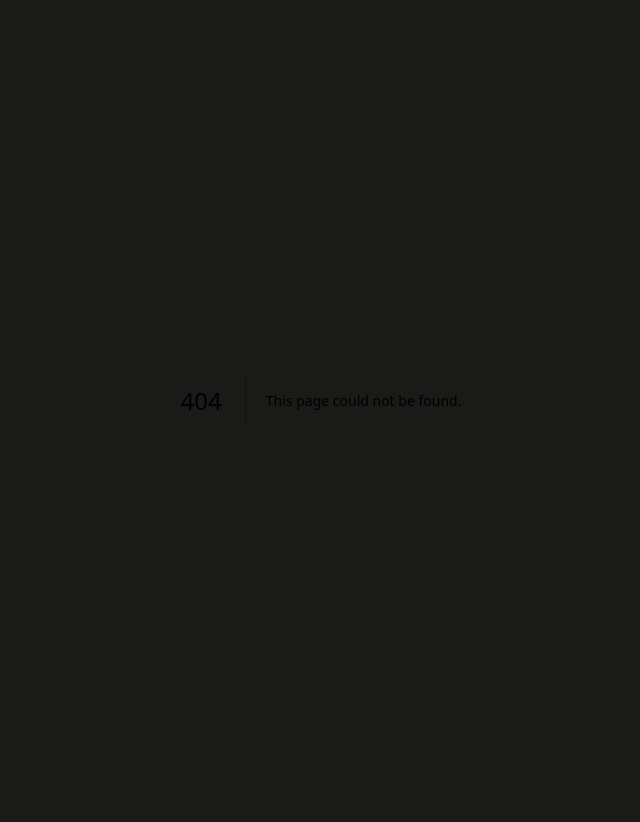
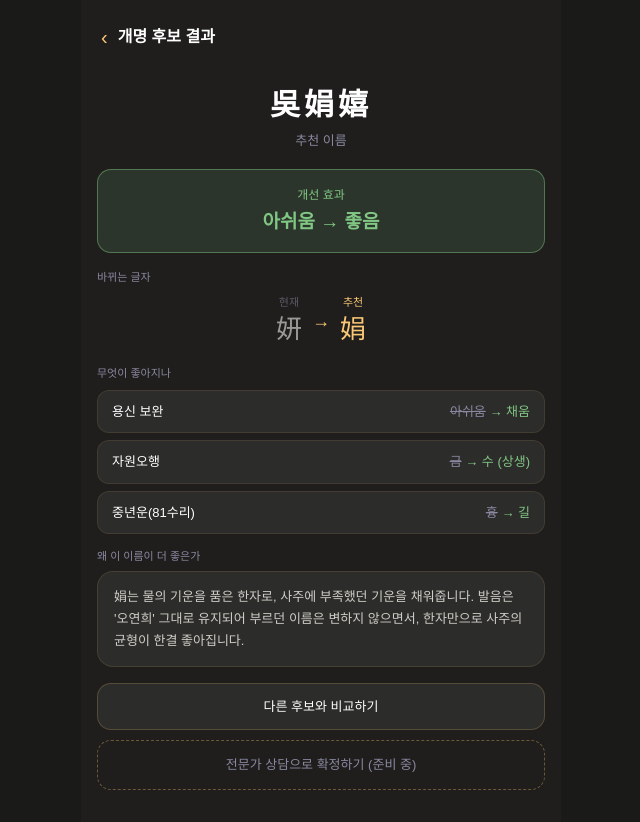
Before and after one commit to lysh0112-cpu/myjae, a Next.js app: page /manseryeok/naming/rename/result in a window 1280 px wide. Before the commit this address had no page. Shown: the whole page, without its empty margins (319-959 px from the left). Before the commit the page ends 800 px from the top, so only its background shows below. Built offline with nearby package versions, Linux system fonts and the light colour scheme.

Commit message:
Create page.tsx

```diff
--- /dev/null
+++ b/app/manseryeok/naming/rename/result/page.tsx
@@ -0,0 +1,83 @@
+'use client'
+import { useRouter, useSearchParams } from 'next/navigation'
+import { Suspense } from 'react'
+
+const GOLD = '#FAC775'
+const CARD = '#2C2C2A'
+const SUB = '#8a88a0'
+const GREEN = '#81c784'
+
+function ResultInner() {
+  const router = useRouter()
+  const sp = useSearchParams()
+  const hanja = sp.get('hanja') || '娟'
+  const resultName = '吳' + hanja + '嬉'
+
+  const compare = [
+    ['용신 보완', '아쉬움', '채움'],
+    ['자원오행', '금', '수 (상생)'],
+    ['중년운(81수리)', '흉', '길'],
+  ]
+
+  return (
+    <main style={{ minHeight: '100vh', background: '#1f1e1c', maxWidth: 480, margin: '0 auto', padding: '8px 16px 32px' }}>
+      <div style={{ display: 'flex', alignItems: 'center', gap: 10, padding: '14px 4px 16px' }}>
+        <button onClick={() => router.push('/manseryeok/naming')} style={{ background: 'none', border: 'none', color: GOLD, fontSize: 20, cursor: 'pointer' }}>{'\u2039'}</button>
+        <span style={{ fontSize: 16, fontWeight: 700, color: '#fff' }}>개명 후보 결과</span>
+      </div>
+
+      <div style={{ textAlign: 'center', margin: '14px 0 18px' }}>
+        <div style={{ fontSize: 30, fontWeight: 700, color: '#fff', letterSpacing: 4 }}>{resultName}</div>
+        <div style={{ fontSize: 13, color: SUB, marginTop: 4 }}>추천 이름</div>
+      </div>
+
+      <div style={{ background: 'rgba(129,199,132,0.14)', border: '1px solid rgba(129,199,132,0.45)', borderRadius: 14, padding: 16, textAlign: 'center', marginBottom: 16 }}>
+        <div style={{ fontSize: 12, color: GREEN, marginBottom: 4 }}>개선 효과</div>
+        <div style={{ fontSize: 19, fontWeight: 700, color: GREEN }}>아쉬움 {'\u2192'} 좋음</div>
+      </div>
+
+      <div style={{ fontSize: 11, color: SUB, margin: '0 0 8px' }}>바뀌는 글자</div>
+      <div style={{ display: 'flex', gap: 10, alignItems: 'center', justifyContent: 'center', marginBottom: 16 }}>
+        <div style={{ textAlign: 'center', opacity: 0.55 }}>
+          <div style={{ fontSize: 11, color: SUB }}>현재</div>
+          <div style={{ fontSize: 26, color: '#fff' }}>妍</div>
+        </div>
+        <span style={{ color: GOLD, fontSize: 18 }}>{'\u2192'}</span>
+        <div style={{ textAlign: 'center' }}>
+          <div style={{ fontSize: 11, color: GOLD }}>추천</div>
+          <div style={{ fontSize: 26, color: GOLD }}>{hanja}</div>
+        </div>
+      </div>
+
+      <div style={{ fontSize: 11, color: SUB, margin: '0 0 8px' }}>무엇이 좋아지나</div>
+      {compare.map(([k, b, a]) => (
+        <div key={k} style={{ display: 'flex', justifyContent: 'space-between', padding: '11px 14px', background: CARD, border: '1px solid rgba(250,199,117,0.1)', borderRadius: 12, marginBottom: 7, fontSize: 13, color: '#fff' }}>
+          <span>{k}</span>
+          <span><span style={{ color: SUB, textDecoration: 'line-through' }}>{b}</span> <span style={{ color: GREEN }}>{'\u2192'} {a}</span></span>
+        </div>
+      ))}
+
+      <div style={{ fontSize: 11, color: SUB, margin: '14px 0 6px' }}>왜 이 이름이 더 좋은가</div>
+      <div style={{ background: CARD, border: '1px solid rgba(250,199,117,0.12)', borderRadius: 16, padding: '14px 16px' }}>
+        <p style={{ fontSize: 13, color: '#cfcdc7', lineHeight: 1.7, margin: 0 }}>
+          {hanja}는 물의 기운을 품은 한자로, 사주에 부족했던 기운을 채워줍니다. 발음은 '오연희' 그대로 유지되어 부르던 이름은 변하지 않으면서, 한자만으로 사주의 균형이 한결 좋아집니다.
+        </p>
+      </div>
+
+      <button className="active:scale-95" style={{ marginTop: 16, width: '100%', background: CARD, border: '1px solid rgba(250,199,117,0.2)', borderRadius: 14, padding: 13, color: '#fff', fontSize: 13, cursor: 'pointer' }}>
+        다른 후보와 비교하기
+      </button>
+      <div style={{ border: '1px dashed rgba(250,199,117,0.35)', borderRadius: 14, padding: 14, textAlign: 'center', marginTop: 10, color: SUB, fontSize: 13 }}>
+        전문가 상담으로 확정하기 (준비 중)
+      </div>
+    </main>
+  )
+}
+
+export default function RenameResultPage() {
+  return (
+    <Suspense fallback={<div style={{ background: '#1f1e1c', minHeight: '100vh' }} />}>
+      <ResultInner />
+    </Suspense>
+  )
+}
```
